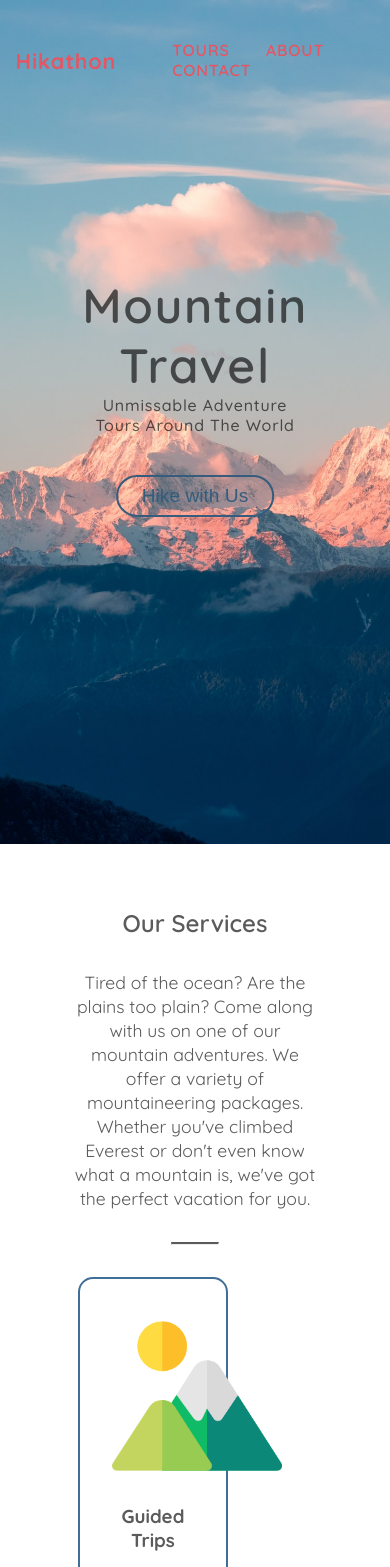
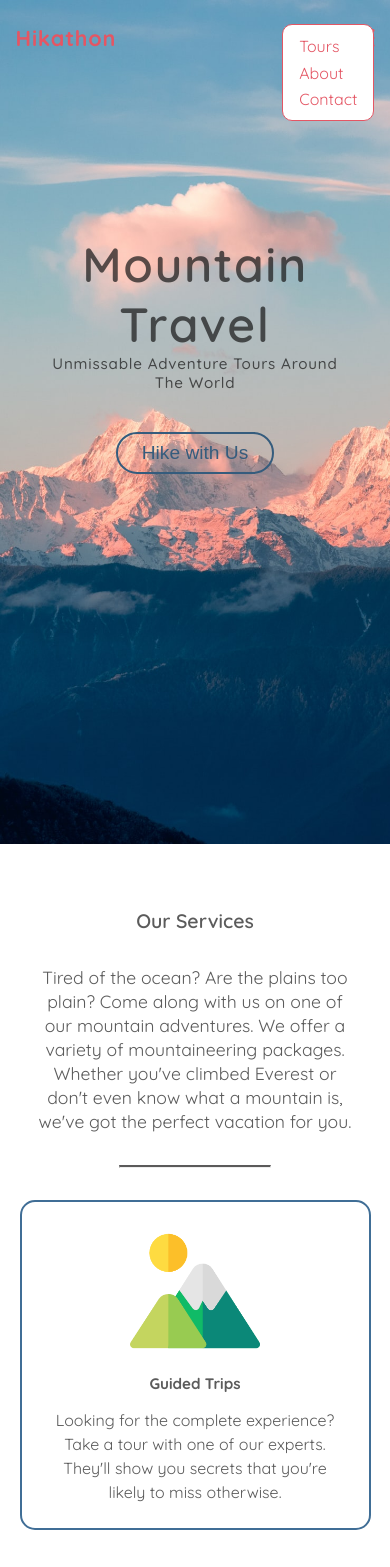
Before and after one commit to CrystalNyein/Hikathon-FE, a plain HTML site: page index.html in a window 390 px wide. Shown: the top 1567 px of the page. Drawn offline with Linux system fonts and the light colour scheme.

Commit message:
Mobile version halfway

```diff
--- a/assets/css/index.css
+++ b/assets/css/index.css
@@ -49,12 +49,16 @@ nav ul li{
     color:var(--crimson-red);
     cursor: pointer;
 }
+.nav-mobile,.nav-btn{
+    display: none;
+}
 .banner-text{
     position: absolute;
     top: 45%;
     left: 50%;
     transform: translate(-50%,-50%);
     text-align: center;
+    width: 80%;
 }
 h1{
     font-size: 3rem;
@@ -66,7 +70,7 @@ h1{
 .banner-text p {
     margin-top: 0;
     margin-bottom: 2.5rem;
-    font-size: 1rem;
+    font-size: 0.95rem;
     color:var(--faded-black);
     font-weight: 500;
     letter-spacing: 0.05rem;
@@ -105,7 +109,7 @@ h2{
     color:var(--faded-black)
 }
 .services hr{
-    width: 15%;
+    width: 150px;
     border-top: 2px solid var(--faded-black);
 }
 .service-cards{
@@ -144,6 +148,91 @@ h2{
 .footer{
     background: var(--dark-teal-blue);
     text-align: center;
-    padding:1.5rem 0;
+    padding:1.3rem 0;
     color:white;
 }
+@media screen and (max-width:1280px) {
+    .banner-text{
+        top:40%;
+    }
+}
+@media screen and (max-width:1080px) {
+    body{
+        font-size: 14px;
+    }
+    .service-cards{
+        width: 80%;
+    }
+}
+@media screen and (max-width:1080px) {
+    body{
+        font-size: 14px;
+    }
+    .service-cards{
+        width: 90%;
+    }
+}
+@media screen and (max-width:855px) {
+    .service-cards{
+        width: 100%;
+    }
+}
+@media screen and (max-width:770px) {
+    body{
+        font-size: 13px;
+    }
+    .services p{
+        width: 90%;
+    }
+    .services{
+        width: 90%;
+    }
+    .service-cards{
+        gap:2.5rem;
+    }
+    .service-card{
+        padding:1.5rem;
+    }
+    .service-card img{
+        width: 130px;
+    }
+    .service-card p{
+        width: 100%;
+    }
+}
+@media screen and (max-width:540px) {
+
+    nav{
+        display: none;
+    }
+    .nav-mobile{
+        display: block;
+        position: absolute;
+        right:4%;
+        top: 1.5rem;
+        background: white;
+        padding:0.5rem;
+        border: 1px solid var(--crimson-red);
+        border-radius: 10px;
+    }
+    ul{
+        list-style-type: none;
+        padding: 0;
+        margin: 0;
+    }
+    .nav-mobile li{
+        padding:0.2rem 0.5rem;
+        font-size: 1rem;
+    }
+    .nav-mobile li:hover{
+        background: #00000008;
+    }
+    .nav-btn{
+        display: block;
+        font-size: 1.5rem;
+        color:var(--crimson-red)
+    }
+    .service-card{
+        width: 100%;
+    }
+}
--- a/index.html
+++ b/index.html
@@ -21,6 +21,14 @@
                     <li><a href="#">Contact</a></li>
                 </ul>
             </nav>
+            <i class="fa-solid fa-bars nav-btn"></i>
+            <div class="nav-mobile">
+                <ul>
+                    <li><a href="#">Tours</a></li>
+                    <li><a href="#">About</a></li>
+                    <li><a href="#">Contact</a></li>
+                </ul>
+            </div>
         </div>
         <div class="banner-text">
             <h1>Mountain Travel</h1>
```
